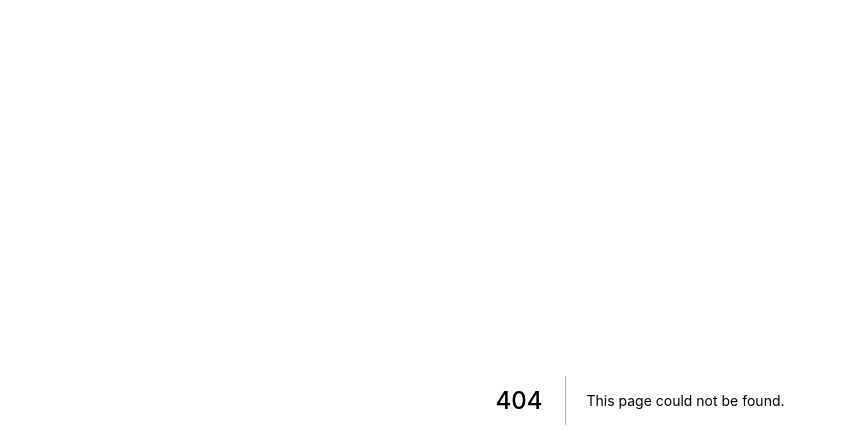
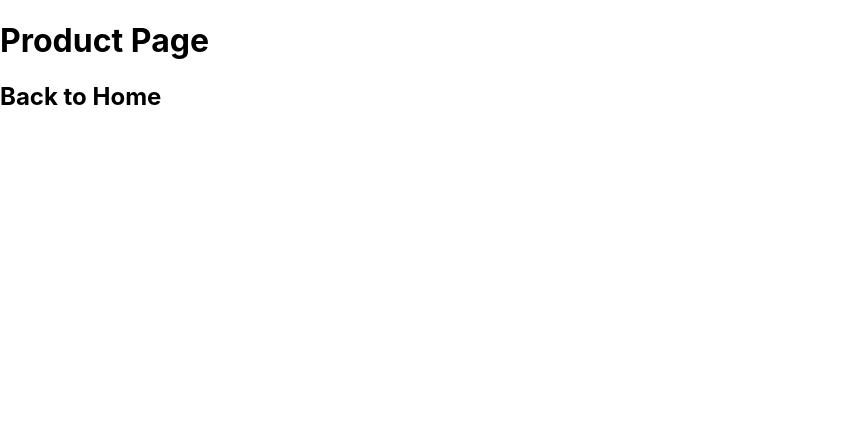
Before and after one commit to Henzolena/Group-Next-Js-Project, a Next.js app in the folder last-try/: page /product in a window 1280 px wide. Before the commit this address had no page. Shown: the top 448 px of the page, without its empty margins (0-846 px from the left). Built offline with nearby package versions, Linux system fonts and the light colour scheme.

Commit message:
product-page-added

```diff
--- /dev/null
+++ b/last-try/pages/product.js
@@ -0,0 +1,14 @@
+import Link from "next/link";
+
+export default function About() {
+    return (
+    <div>
+        <h1>
+            Product Page
+        </h1>
+        <h2>
+            <Link href="/">Back to Home</Link>
+        </h2>
+    </div>
+    );
+  }
```
Also changed, not shown: last-try/pages/index.js (+17 -2 lines).
